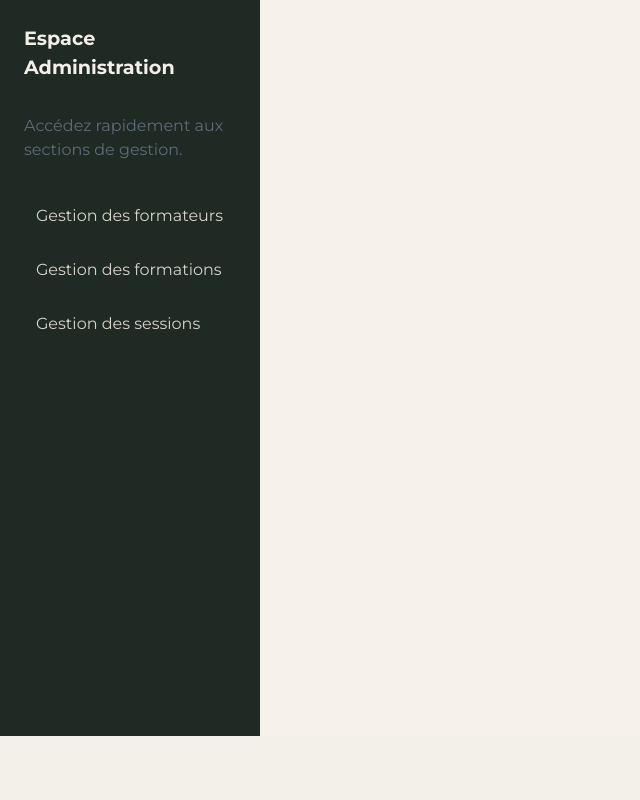
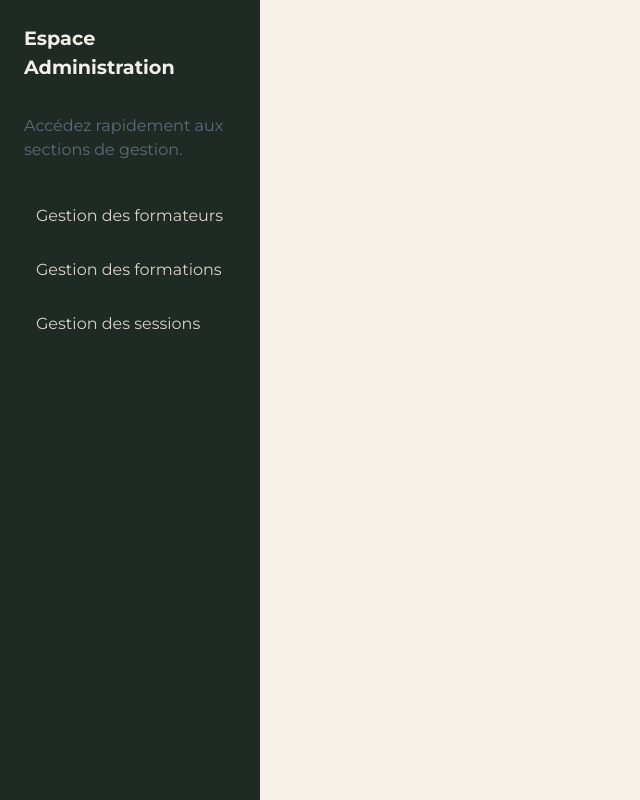
Before and after one commit to teerentt/EFormation, an Angular app: page /admin in a window 1280 px wide. Shown: the whole page, without its empty margins (0-640 px from the left). Built offline with nearby package versions, Linux system fonts and the light colour scheme.

Commit message:
Final Touches

```diff
--- a/src/app/admin/admin-space.css
+++ b/src/app/admin/admin-space.css
@@ -1,8 +1,16 @@
+:host {
+  display: block;
+  width: 100%;
+}
+
 .admin-shell {
   display: grid;
-  grid-template-columns: 260px 1fr;
-  min-height: calc(100vh - 64px);
+  grid-template-columns: 260px minmax(0, 1fr);
+  min-height: 100vh;
+  width: 100%;
+  margin: 0;
   background: #f6f2ea;
+  overflow-x: hidden;
 }
 
 .admin-menu {
@@ -33,7 +41,10 @@
   color: #fff;
 }
 
-.admin-content { padding: 24px 32px; }
+.admin-content {
+  padding: 24px 32px;
+  min-width: 0;
+}
 
 @media (max-width: 900px) {
   .admin-shell { grid-template-columns: 1fr; }
--- a/src/app/admin/admin-space.html
+++ b/src/app/admin/admin-space.html
@@ -2,7 +2,7 @@
   <aside class="admin-menu">
     <h2>Espace Administration</h2>
     <p class="text-muted">
-      Acc&eacute;dez rapidement aux sections de gestion.
+      Accédez rapidement aux sections de gestion.
     </p>
     <nav>
       <a routerLink="/admin/formateurs" routerLinkActive="active">Gestion des formateurs</a>
```
